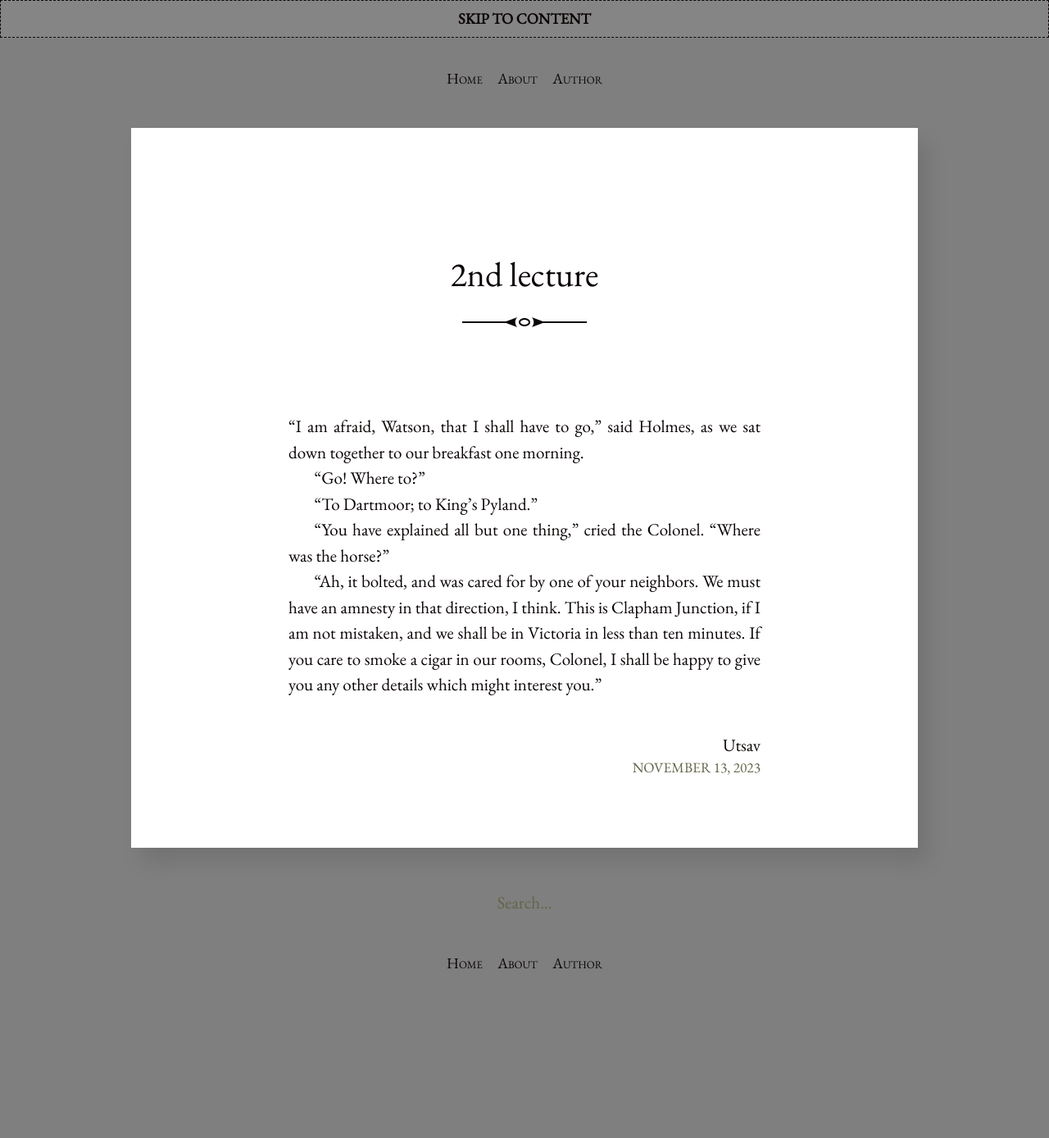
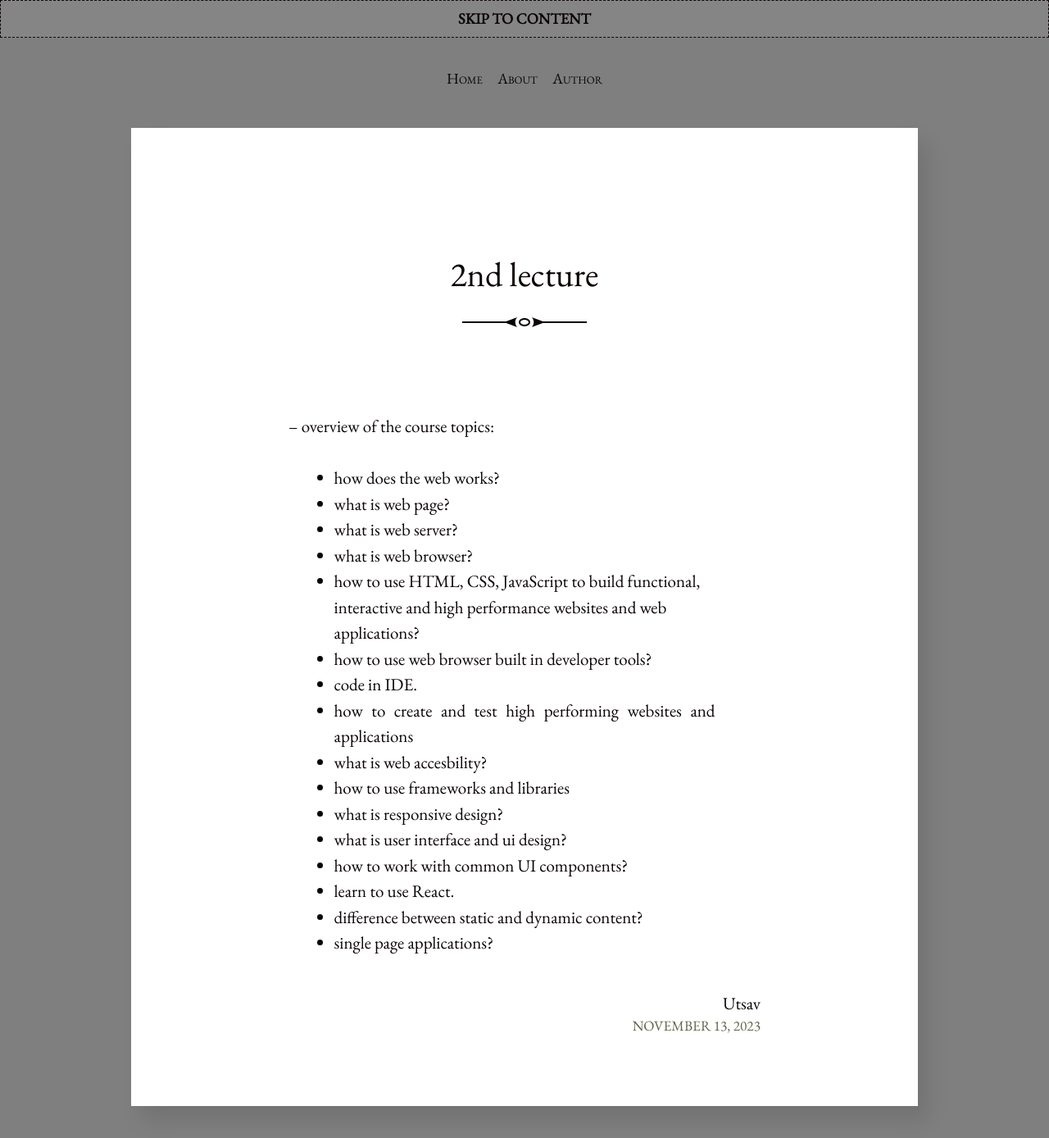
Before and after one commit to utsavgwa/logs, a Jekyll site: the page built from _posts/2023-11-13-2nd-lecture.md, in a window 1280 px wide and 1400 px high. Shown: the top 1388 px of the window at 82% size. Built offline with Jekyll 4.4.1, drawn with Linux system fonts in a browser that asks for light colours.

Commit message:
2nd lecture

```diff
--- a/_posts/2023-11-13-2nd-lecture.md
+++ b/_posts/2023-11-13-2nd-lecture.md
@@ -5,12 +5,23 @@ author: "Utsav"
 categories: Back-End Dev
 ---
 
-“I am afraid, Watson, that I shall have to go,” said Holmes, as we sat down together to our breakfast one morning.
+-- overview of the course topics:
 
-“Go! Where to?”
+- how does the web works?
+- what is web page?
+- what is web server?
+- what is web browser?
+- how to use HTML, CSS, JavaScript to build functional, interactive and high performance websites and web applications?
+- how to use web browser built in developer tools?
+- code in IDE.
 
-“To Dartmoor; to King's Pyland.”
+- how to create and test high performing websites and applications
 
-“You have explained all but one thing,” cried the Colonel. “Where was the horse?”
-
-“Ah, it bolted, and was cared for by one of your neighbors. We must have an amnesty in that direction, I think. This is Clapham Junction, if I am not mistaken, and we shall be in Victoria in less than ten minutes. If you care to smoke a cigar in our rooms, Colonel, I shall be happy to give you any other details which might interest you.”
+- what is web accesbility?
+- how to use frameworks and libraries
+- what is responsive design?
+- what is user interface and ui design?
+- how to work with common UI components?
+- learn to use React.
+- difference between static and dynamic content?
+- single page applications?
```
